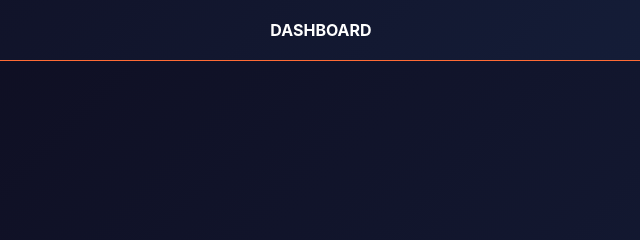
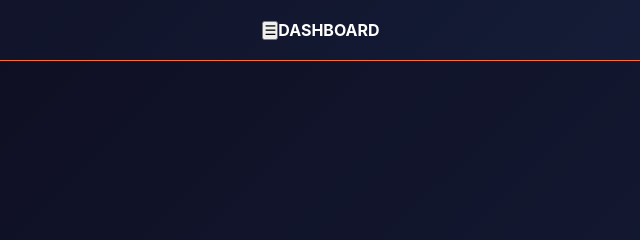
Before and after one commit to Prolay2/Website, a plain HTML site: page index.html in a window 1280 px wide. Shown: the top 240 px of the page, 319-959 px from the left. Drawn offline with Linux system fonts and the light colour scheme.

Commit message:
Update index.html

```diff
--- a/index.html
+++ b/index.html
@@ -12,6 +12,9 @@
 <body>
   <div class="container">
     <header class="header">
+      <button id="menu-toggle" class="menu-toggle" aria-label="Toggle menu">
+        <span class="icon">☰</span>
+      </button>
       <h1 class="header-title"></h1>
       <button id="theme-toggle" class="theme-toggle" aria-label="Toggle theme">
         <span class="icon">🌙</span>
```
